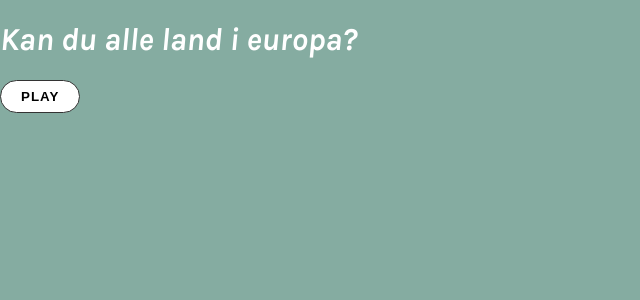
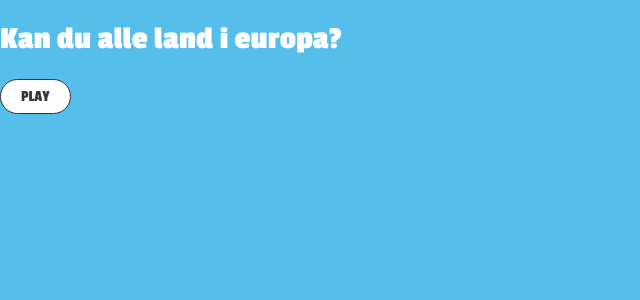
Before and after one commit to shady356/country-game, a Vue app: page / in a window 1280 px wide. Shown: the top 300 px of the page, without its empty margins (0-640 px from the left). Built offline with nearby package versions, Linux system fonts and the light colour scheme.

Commit message:
feat: add typography

```diff
--- a/public/index.html
+++ b/public/index.html
@@ -7,7 +7,7 @@
     <link rel="icon" href="<%= BASE_URL %>favicon.ico">
     <link rel="preconnect" href="https://fonts.googleapis.com">
     <link rel="preconnect" href="https://fonts.gstatic.com" crossorigin>
-    <link href="https://fonts.googleapis.com/css2?family=Karla:ital,wght@1,400;1,700&display=swap" rel="stylesheet">
+    <link href="https://fonts.googleapis.com/css2?family=Passion+One:wght@400;700&display=swap" rel="stylesheet">
     <title><%= htmlWebpackPlugin.options.title %></title>
   </head>
   <body>
--- a/src/App.vue
+++ b/src/App.vue
@@ -15,9 +15,9 @@
 body {
   margin: 0;
   padding: 0;
-  background: #85aca1;
+  background: #56BEEB;
   color: #fff;
-  font-family: 'Karla', sans-serif;
+  font-family: 'Passion One', cursive;
 }
 ul {
   list-style: none;
--- a/src/components/base/BaseButton.vue
+++ b/src/components/base/BaseButton.vue
@@ -1,5 +1,5 @@
 <template>
-  <button class="base-button" @click="click"><slot /></button>
+  <button class="base-button font-label-big" @click="click"><slot /></button>
 </template>
 
 <script>
@@ -15,11 +15,9 @@ export default {
 <style scoped lang="scss">
 .base-button {
   background: #fff;
+  color: #333;
   border: 1px solid #333;
   border-radius: var(--size-9);
-  font-weight: 900;
-  text-transform: uppercase;
-  letter-spacing: 1px;
   padding: var(--size-3) var(--size-6);
 }
 </style>
--- a/src/style/main.scss
+++ b/src/style/main.scss
@@ -1,2 +1,3 @@
 @import './size.scss';
 @import './colors.scss';
+@import './typography.scss';
--- /dev/null
+++ b/src/style/typography.scss
@@ -0,0 +1,12 @@
+.font-label {
+  font-family: 'Passion One', cursive;
+  font-size: var(--size-4);
+  text-transform: uppercase;
+  font-weight: 400;
+}
+.font-label-big {
+  font-family: 'Passion One', cursive;
+  font-size: var(--size-5);
+  text-transform: uppercase;
+  font-weight: 400;
+}
```
